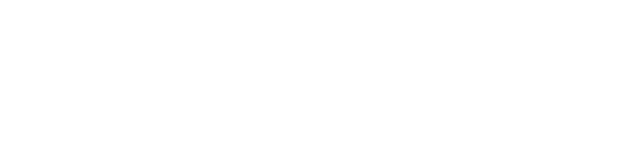
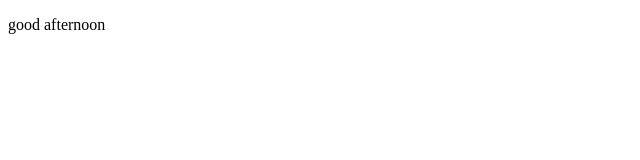
Before and after one commit to Riya432/demo, a plain HTML site: page index.html in a window 1280 px wide. Shown: the whole page, without its empty margins (0-640 px from the left). Drawn offline with Linux system fonts and the light colour scheme.

Commit message:
add files

```diff
--- a/index.css
+++ b/index.css
@@ -1,3 +1,3 @@
-.{
+p{
   color:red;
 }
--- a/index.html
+++ b/index.html
@@ -6,6 +6,6 @@
     <title>Document</title>
 </head>
 <body>
-
+    <p>good afternoon</p>
 </body>
 </html>
```
